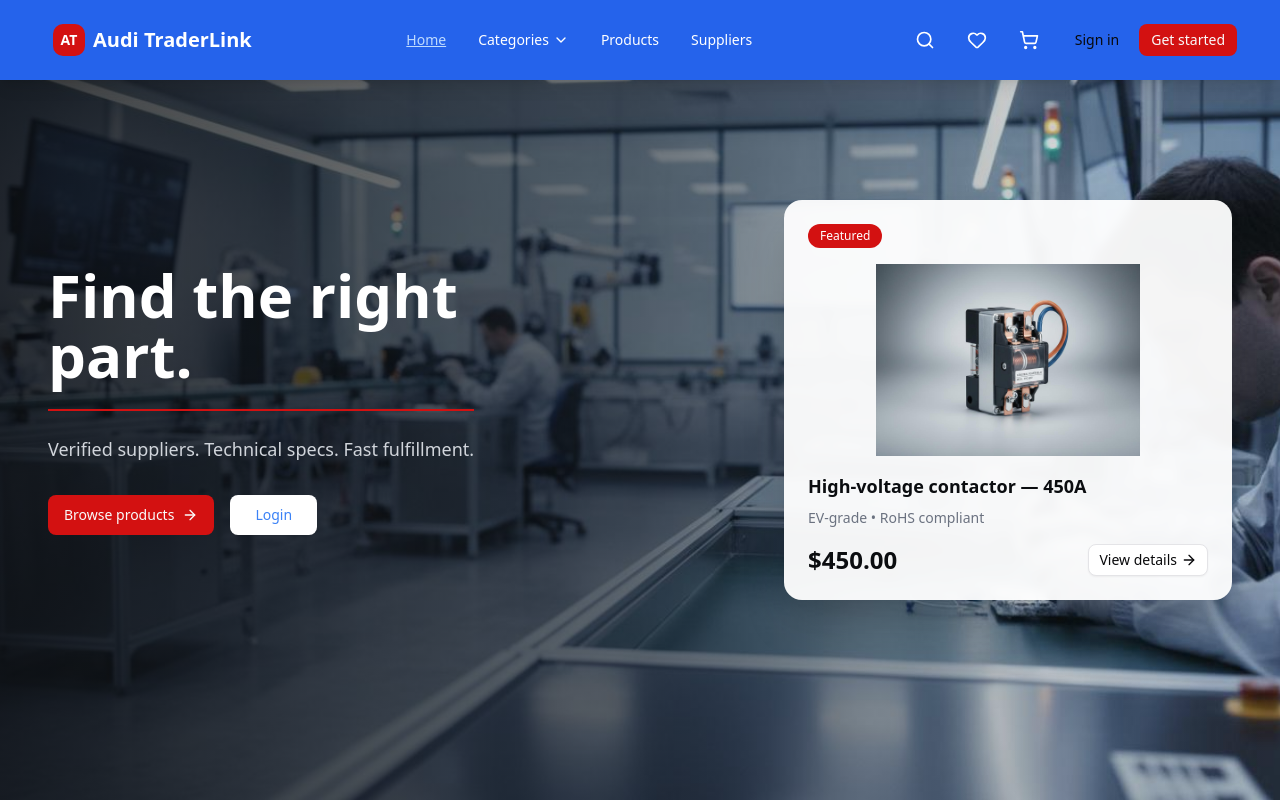
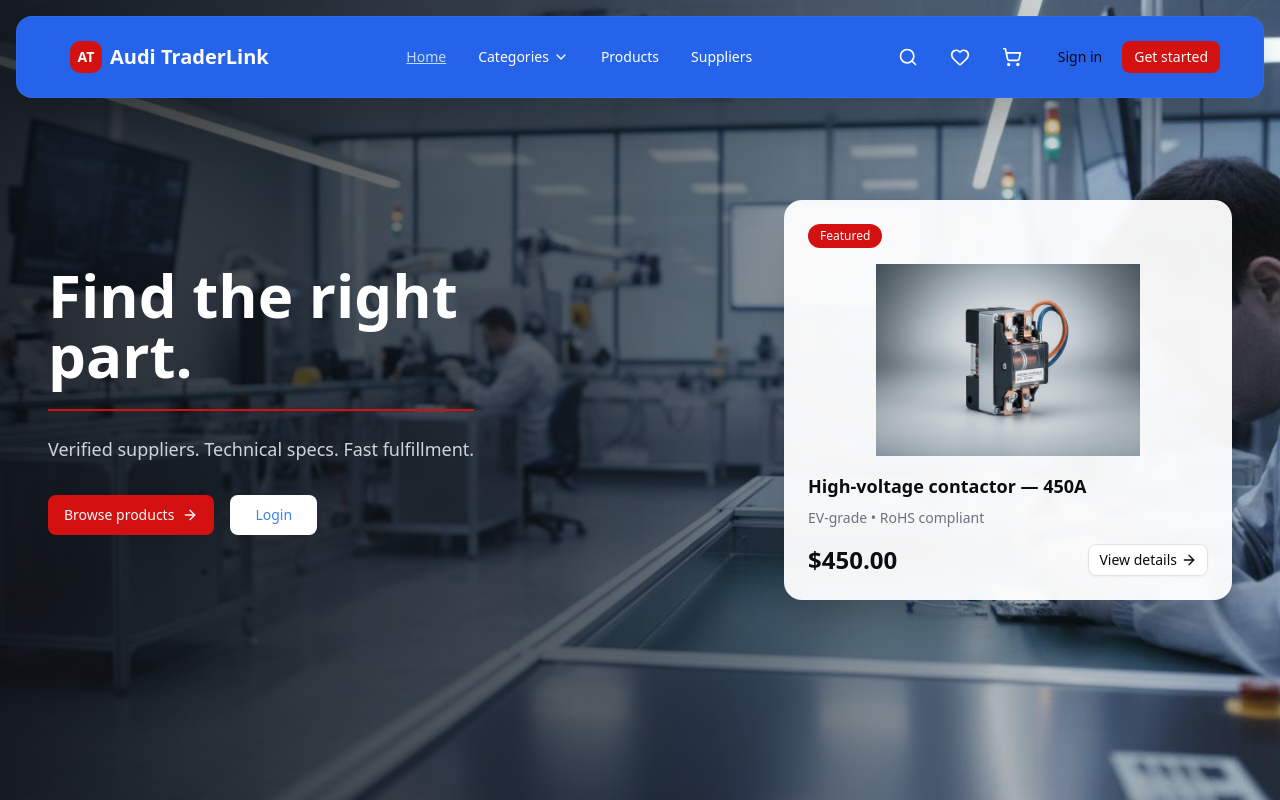
Before and after one commit to AudiCr254/Audi-TradeLink, a React (Vite) app: page / in a window 1280 px wide. Shown: the top 800 px of the page. Built offline with nearby package versions, Linux system fonts and the light colour scheme.

Commit message:
UI: Update Navbar to have a floating, fixed blue background with rounded corners

```diff
--- a/src/components/Navbar.tsx
+++ b/src/components/Navbar.tsx
@@ -48,7 +48,7 @@ export function Navbar() {
 
   return (
     <header
-      className="fixed top-0 left-0 right-0 z-50 transition-all duration-300 bg-blue-600 shadow-lg"
+      className="fixed top-4 left-4 right-4 z-50 transition-all duration-300 bg-blue-600 shadow-2xl rounded-2xl border border-blue-500/30"
     >
       <div className="w-full px-4 sm:px-6 lg:px-8 xl:px-12 ml-[5px]">
         <div className="flex items-center justify-between h-16 lg:h-20">
```
